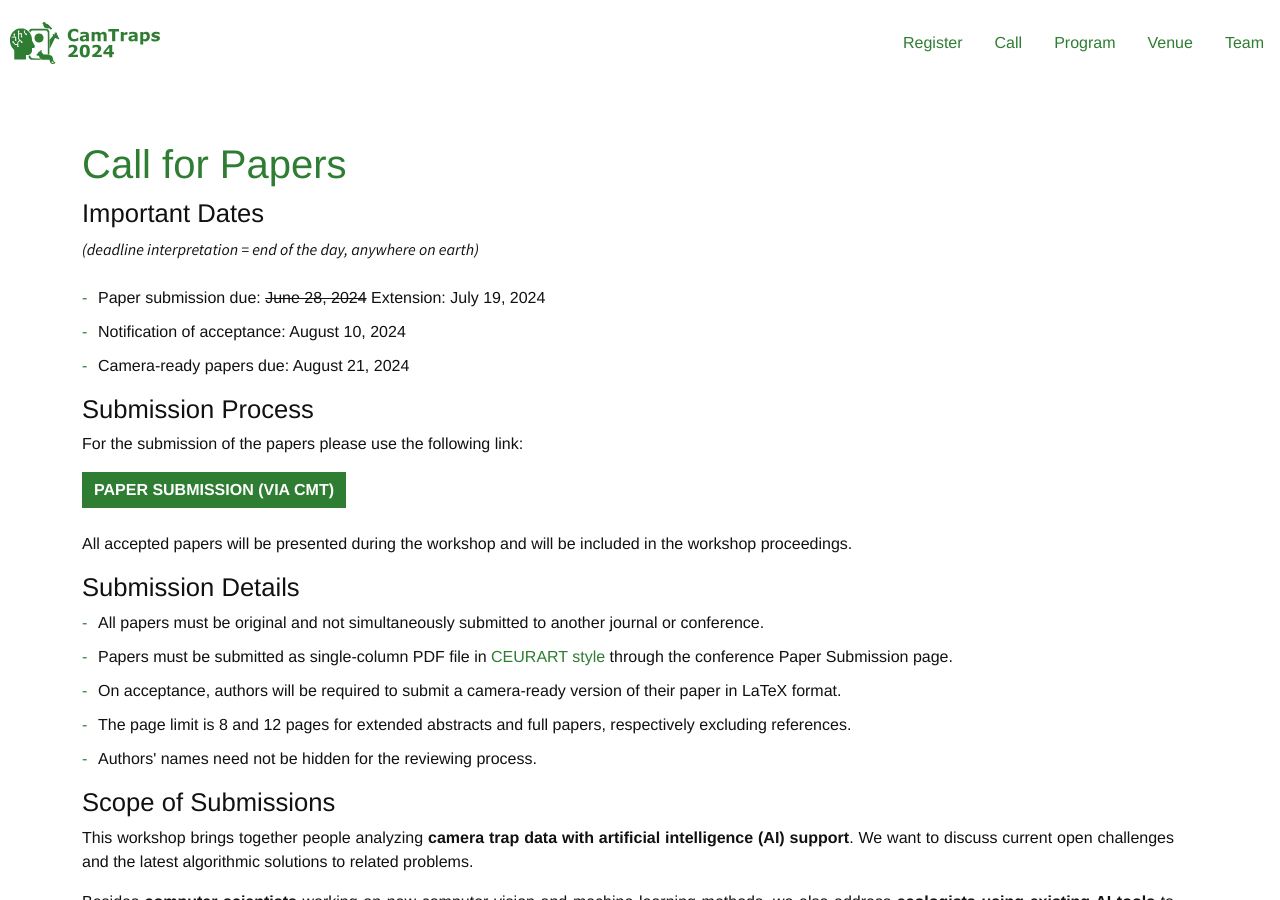
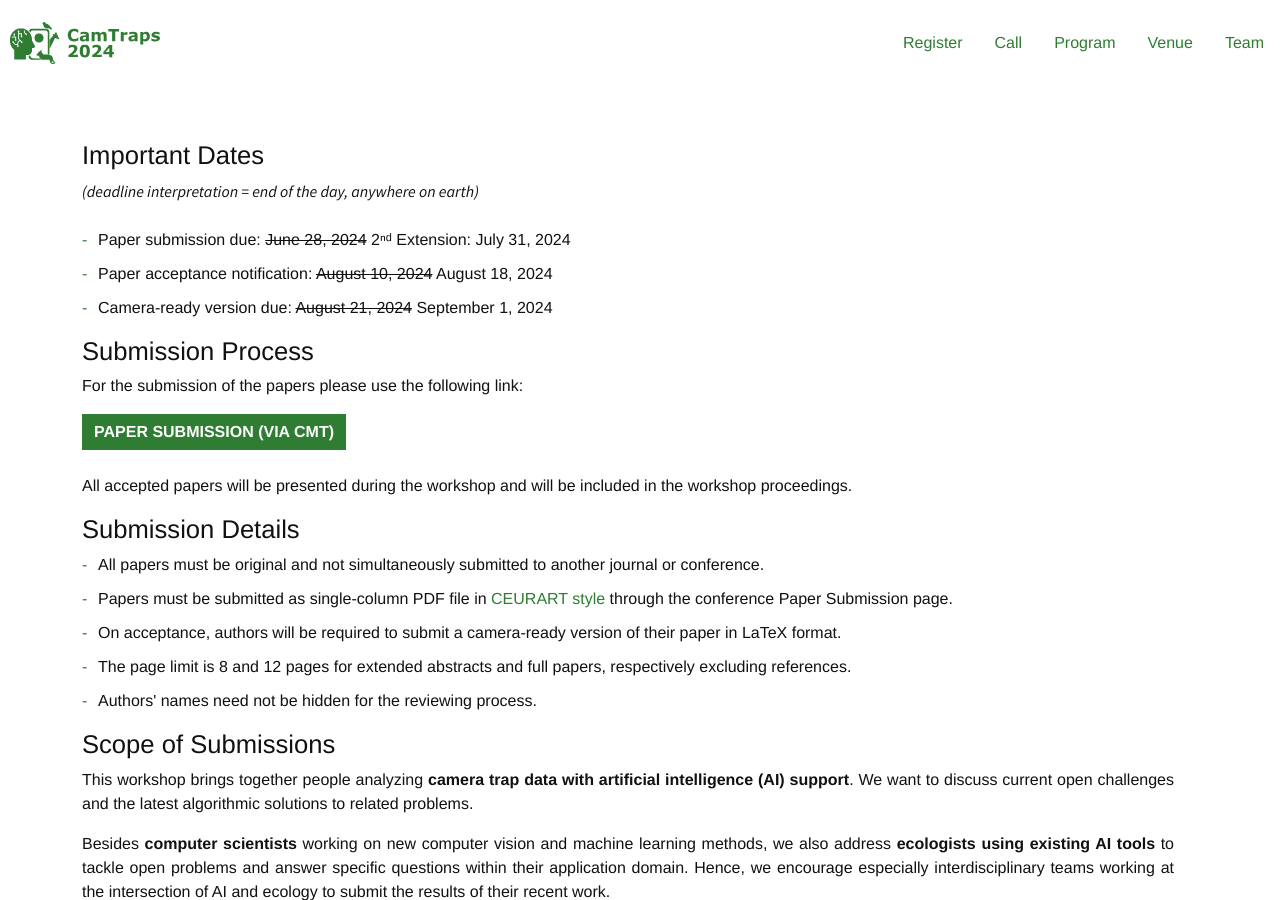
Before and after one commit to CamTrap2024/camtrap2024.github.io, a Jekyll site: the page built from pages/calls.html, in a window 1280 px wide and 900 px high. Built offline with Jekyll 4.4.1, drawn with Linux system fonts in a browser that asks for light colours; some web fonts are replaced; comment, search, counter and statistics services are not loaded.

Commit message:
Updating deadlines

```diff
--- a/pages/calls.html
+++ b/pages/calls.html
@@ -9,7 +9,7 @@
 <section class="subpage-calls">
     <article id="papercall" class="row">
         <div class="col-md-12">
-            <h1 class="heading">Call for Papers</h1>
+            <h1 class="heading"></h1>
             <!--<p>
                 Further details will be announced soon.
             </p>-->
@@ -19,9 +19,9 @@
                 <h4>Important Dates</h4>
                 <em>(deadline interpretation = end of the day, anywhere on earth)</em><br/><br/>
                 <ul class="dashed">
-                    <li>Paper submission due: <span ><s>June 28, 2024</s> Extension: July 19, 2024</span></li>
-                    <li>Notification of acceptance: <span>August 10, 2024</span></li>
-                    <li>Camera-ready papers due: <span>August 21, 2024</span></li>
+                    <li>Paper submission due:           <span><s>June 28, 2024</s> <!--<s>Extension: July 19, 2024</s> -->2ⁿᵈ Extension: July 31, 2024</span></li>
+                    <li>Paper acceptance notification:  <span><s>August 10, 2024</s> August 18, 2024</span></li>
+                    <li>Camera-ready version due:         <span><s>August 21, 2024</s> September 1, 2024</span></li>
                 </ul>
             </div>
         </div>
```
